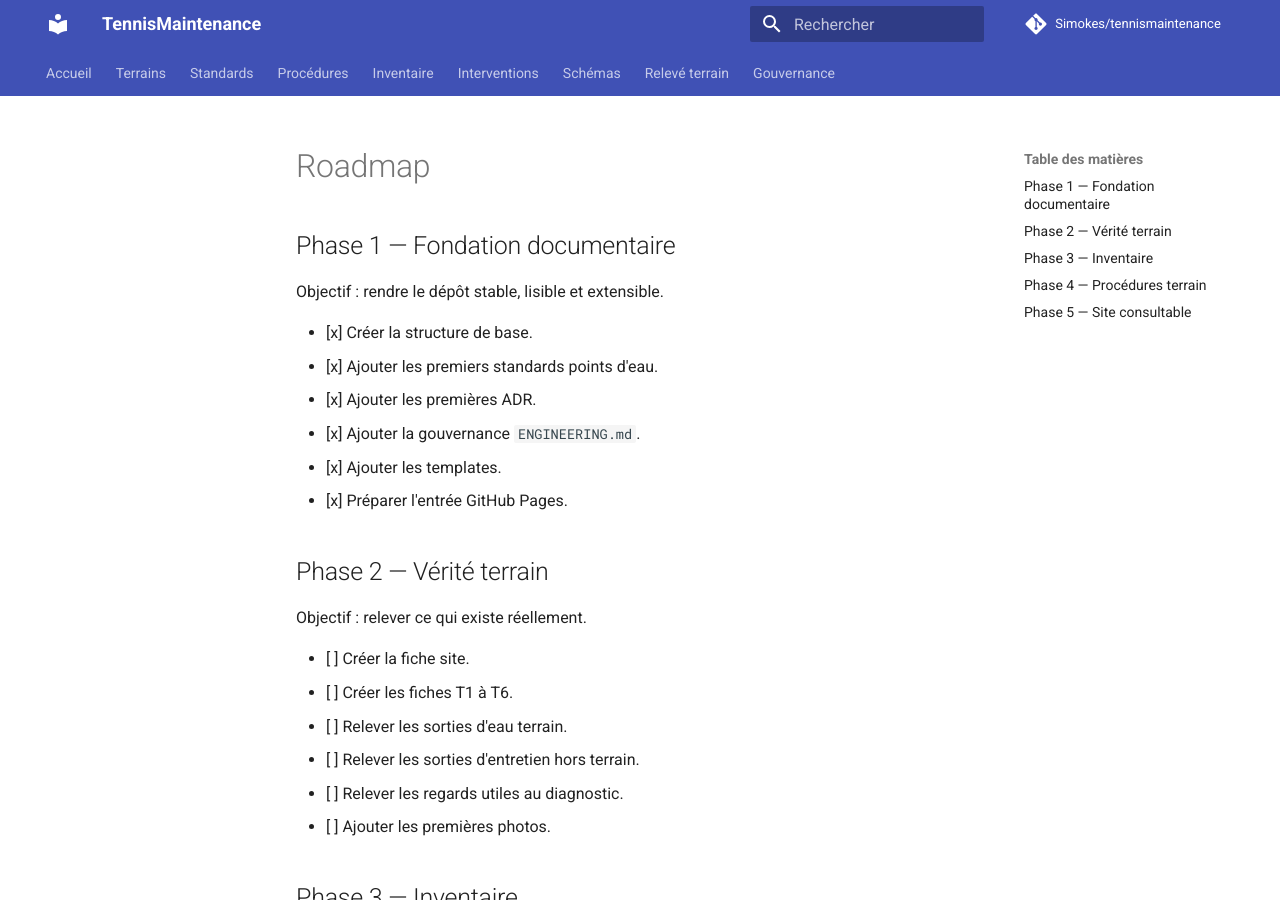
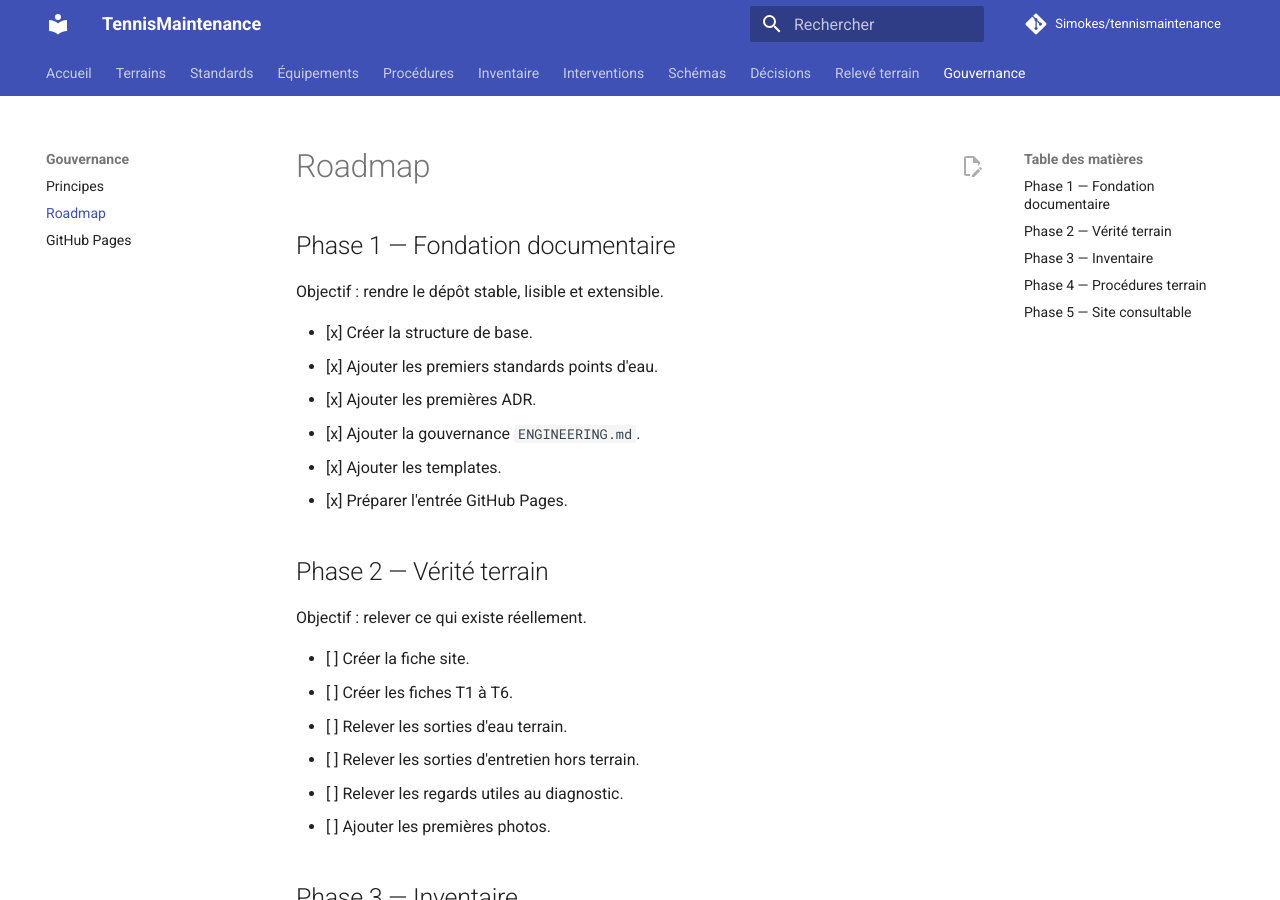
Before and after one commit to Simokes/tennismaintenance, an MkDocs documentation site: the page built from docs/ROADMAP.md, in a window 1280 px wide and 900 px high. Built offline with MkDocs 1.6.1 and Material for MkDocs 9.7.7, drawn with Linux system fonts in a browser that asks for light colours; comment, search, counter and statistics services are not loaded; some of the changed lines change nothing that is shown; some of the changed text lies outside the part shown.

Commit message:
docs: harden MkDocs navigation

```diff
--- a/mkdocs.yml
+++ b/mkdocs.yml
@@ -3,6 +3,11 @@ site_description: Référentiel technique de maintenance des terrains de tennis
 site_url: https://simokes.github.io/tennismaintenance/
 repo_url: https://github.com/Simokes/tennismaintenance
 repo_name: Simokes/tennismaintenance
+edit_uri: edit/main/docs/
+
+plugins:
+  - search:
+      lang: fr
 
 theme:
   name: material
@@ -12,9 +17,11 @@ theme:
     - navigation.sections
     - navigation.expand
     - navigation.top
+    - navigation.footer
     - search.highlight
     - search.suggest
     - content.code.copy
+    - content.action.edit
 
 markdown_extensions:
   - admonition
@@ -40,11 +47,20 @@ nav:
       - Sortie entretien: standards/sortie-entretien.md
       - Ensemble manuel: standards/ensemble-manuel.md
       - Buse cuivre: standards/buse-cuivre.md
+  - Équipements:
+      - Vue d'ensemble: equipment/index.md
   - Procédures:
       - Vue d'ensemble: procedures/index.md
   - Inventaire:
       - Vue d'ensemble: inventory/index.md
-  - Interventions: interventions/index.md
-  - Schémas: schemas/index.md
+  - Interventions:
+      - Vue d'ensemble: interventions/index.md
+  - Schémas:
+      - Vue d'ensemble: schemas/index.md
+  - Décisions:
+      - Vue d'ensemble: decisions/index.md
   - Relevé terrain: releve-terrain.md
-  - Gouvernance: gouvernance.md
+  - Gouvernance:
+      - Principes: gouvernance.md
+      - Roadmap: ROADMAP.md
+      - GitHub Pages: GITHUB_PAGES.md
```
